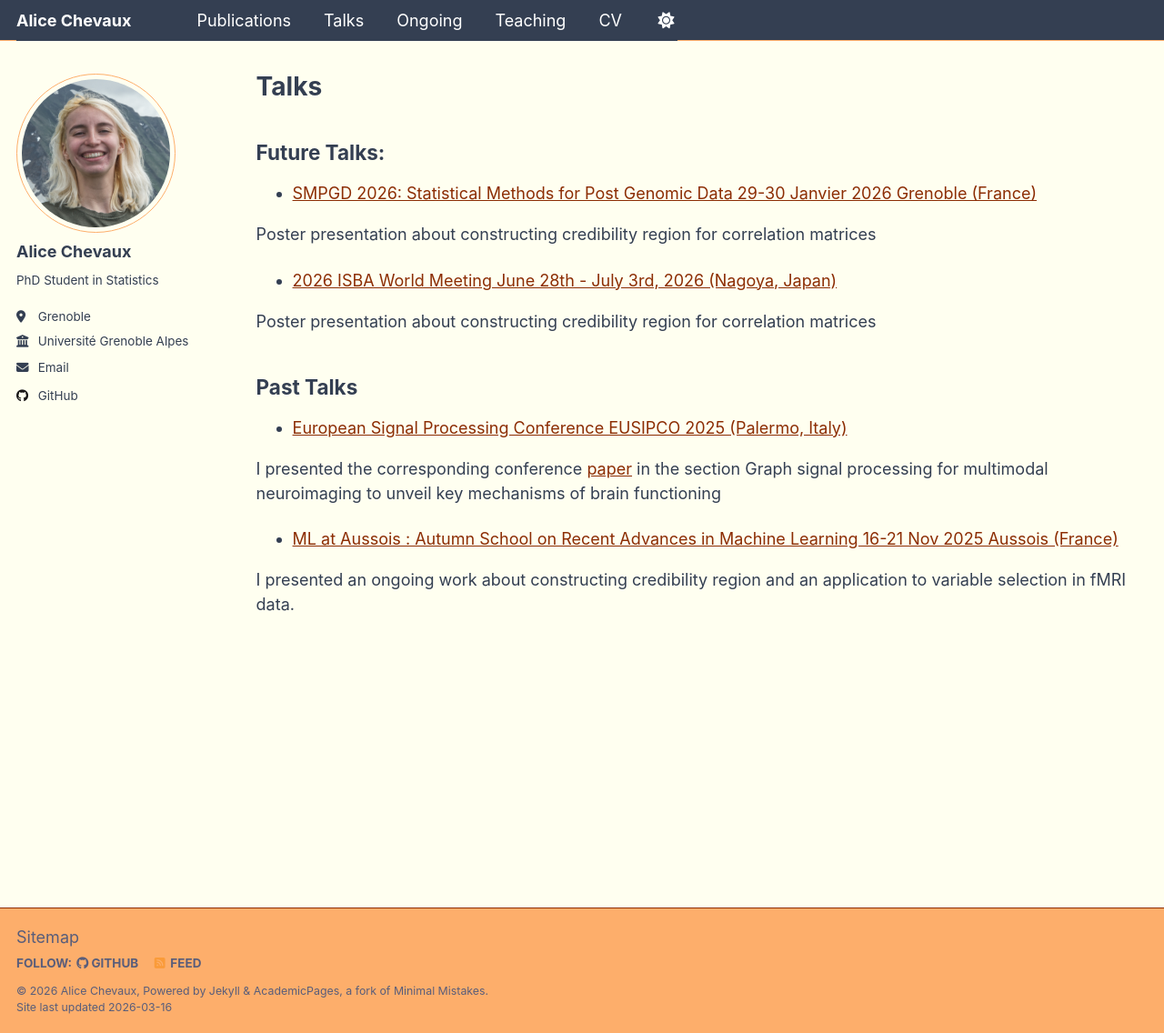
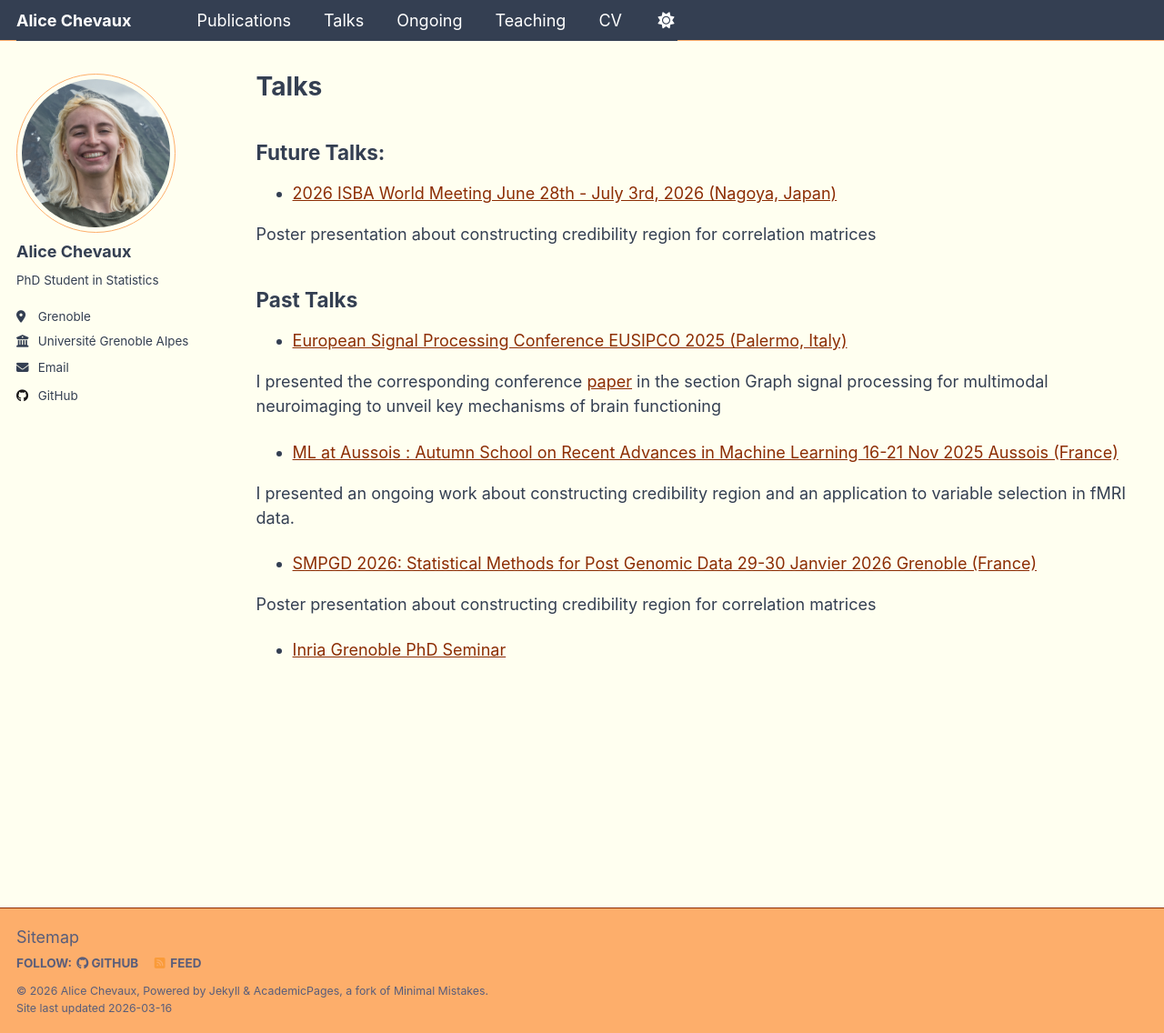
Before and after one commit to alicechevaux/alicechevaux.github.io, a Jekyll site: the page built from _pages/talks.md, in a window 1280 px wide and 1136 px high. Shown: the whole window at 91% size. Built offline with Jekyll 4.4.1, drawn with Linux system fonts in a browser that asks for light colours; part of the change alters nothing that is shown.

Commit message:
Update talks.md with new presentation details
Added upcoming talks with details on presentations.

```diff
--- a/_pages/talks.md
+++ b/_pages/talks.md
@@ -6,9 +6,6 @@ author_profile: true
 
 ---
 ## Future Talks:
-- [SMPGD 2026: Statistical Methods for Post Genomic Data 29-30 Janvier 2026 Grenoble (France)](https://smpgd2026.sciencesconf.org/)
-
-Poster presentation about constructing credibility region for correlation matrices
 
 - [2026 ISBA World Meeting June 28th - July 3rd, 2026 (Nagoya, Japan)](https://isba2026.github.io/)
 
@@ -23,3 +20,9 @@ I presented the corresponding conference [paper](https://eusipco2025.org/wp-cont
 16-21 Nov 2025 Aussois (France)](https://mlataussois.sciencesconf.org/)
 
 I presented an ongoing work about constructing credibility region and an application to variable selection in fMRI data.
+
+- [SMPGD 2026: Statistical Methods for Post Genomic Data 29-30 Janvier 2026 Grenoble (France)](https://smpgd2026.sciencesconf.org/)
+
+Poster presentation about constructing credibility region for correlation matrices
+
+- [Inria Grenoble PhD Seminar](https://phdseminar.gitlabpages.inria.fr/events/2026_01.html)
```
